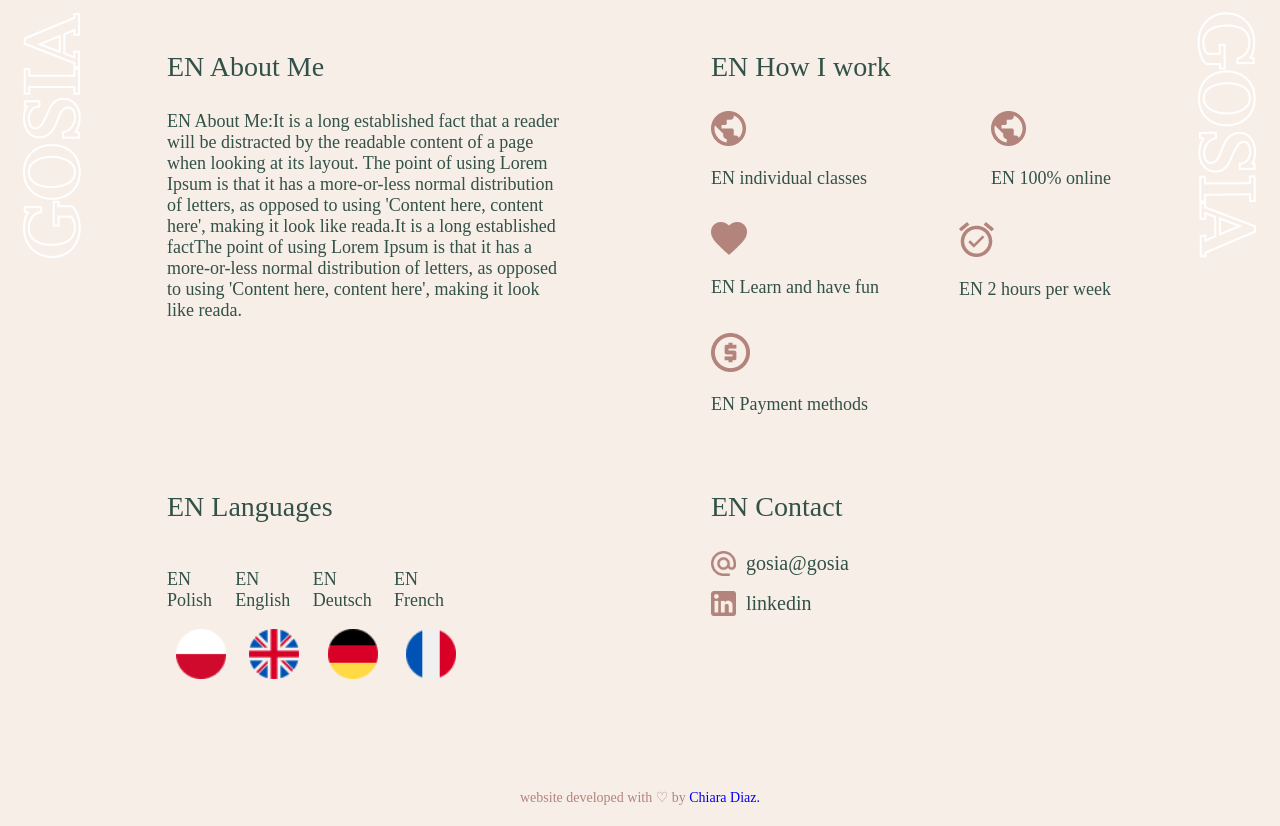
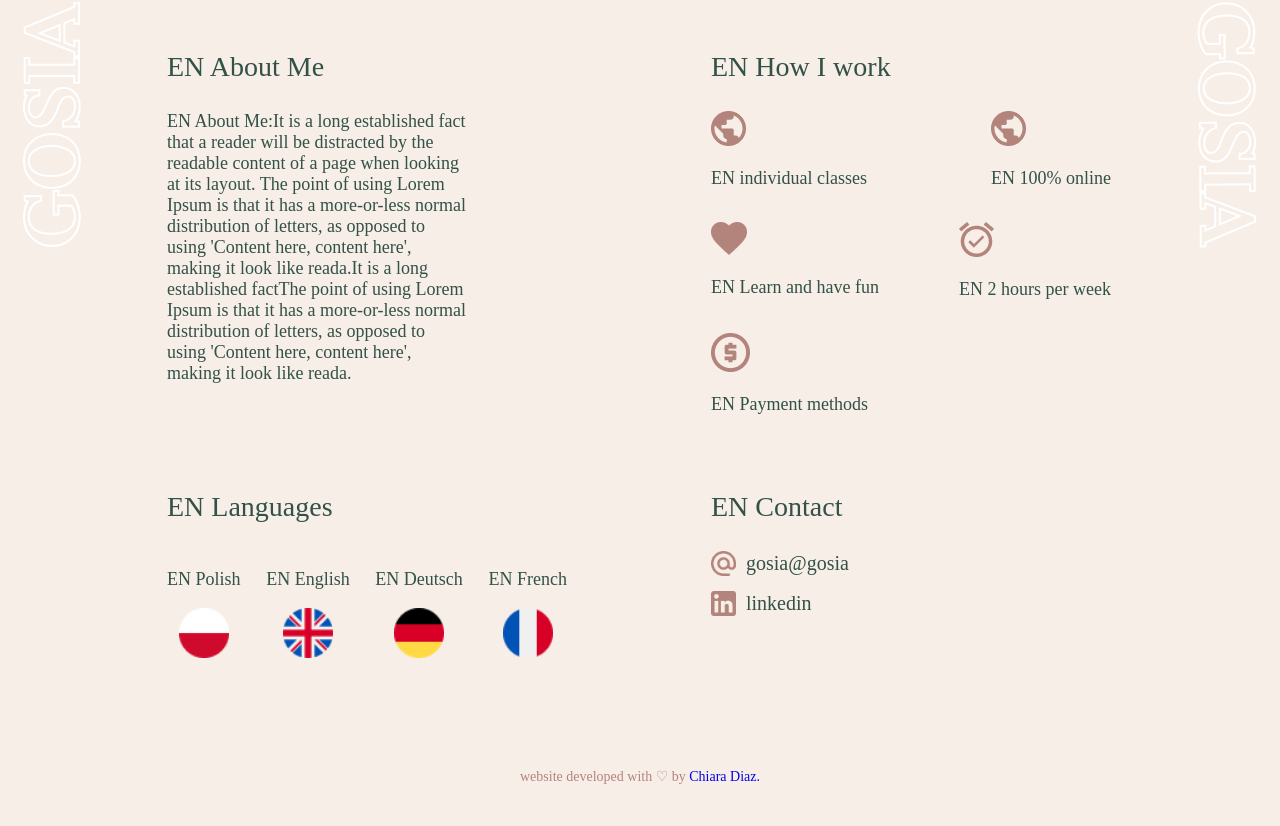
Before and after one commit to chiaradiaz1991/language-teacher-web, a Vue app: page / in a window 1280 px wide. Shown: the part 435-1261 px from the top of the page. After the commit the page ends 1240 px from the top, so only its background shows below. Built offline with nearby package versions, Linux system fonts and the light colour scheme.

Commit message:
modify mobile

```diff
--- a/src/App.vue
+++ b/src/App.vue
@@ -50,6 +50,7 @@
   padding: 0;
   background-color: #f7eee7;
 }
+
 .app-container {
   display: flex;
   flex-direction: row;
--- a/src/components/AboutMe/AboutMe.vue
+++ b/src/components/AboutMe/AboutMe.vue
@@ -13,7 +13,7 @@
 
 <style scoped>
 .about-me-container {
-  width: 400px;
+  width: 300px;
   font-family: 'futura std';
   color:#325147;
 }
--- a/src/components/HowIWork/HowIWork.vue
+++ b/src/components/HowIWork/HowIWork.vue
@@ -65,7 +65,13 @@
     h3 {
     font-size: 24px;
   }
-  p {
+}
+
+@media (max-width: 768px) {
+  .icon-container {
+  display: flex;
+  flex-wrap: wrap;
+  justify-content: space-between;
   }
 }
 @media (max-width: 1024px) {
--- a/src/components/Lan/Languages.vue
+++ b/src/components/Lan/Languages.vue
@@ -28,7 +28,7 @@
 
 <style scoped>
 .languages-container {
-  width: 300px;
+  width: 400px;
   font-family: "futura std";
   color: #325147;
   margin-bottom: 30px;
@@ -46,6 +46,7 @@
   flex-direction: row;
   justify-content: space-between;
   width: 300px;
+  flex-wrap: wrap;
 }
 .lang-container {
   display: flex;
@@ -74,10 +75,9 @@
     margin-right: 20px;
   }
 }
-@media (max-width: 1024px) {
+@media (min-width: 1024px) {
   .lang-main-container {
-    display: flex;
-    flex-wrap: wrap;
+    width: 400px;
   }
 }
 </style>
```
